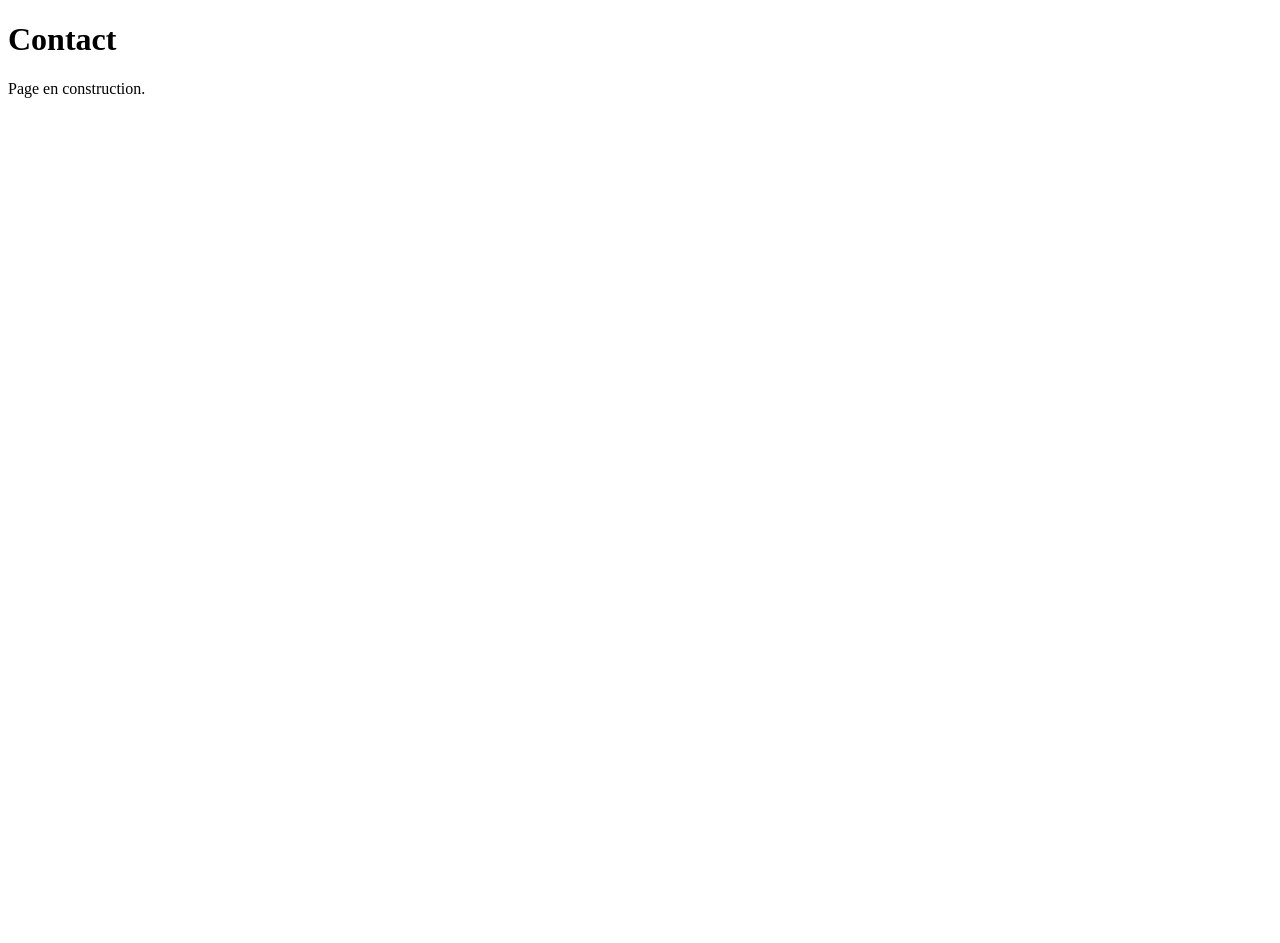
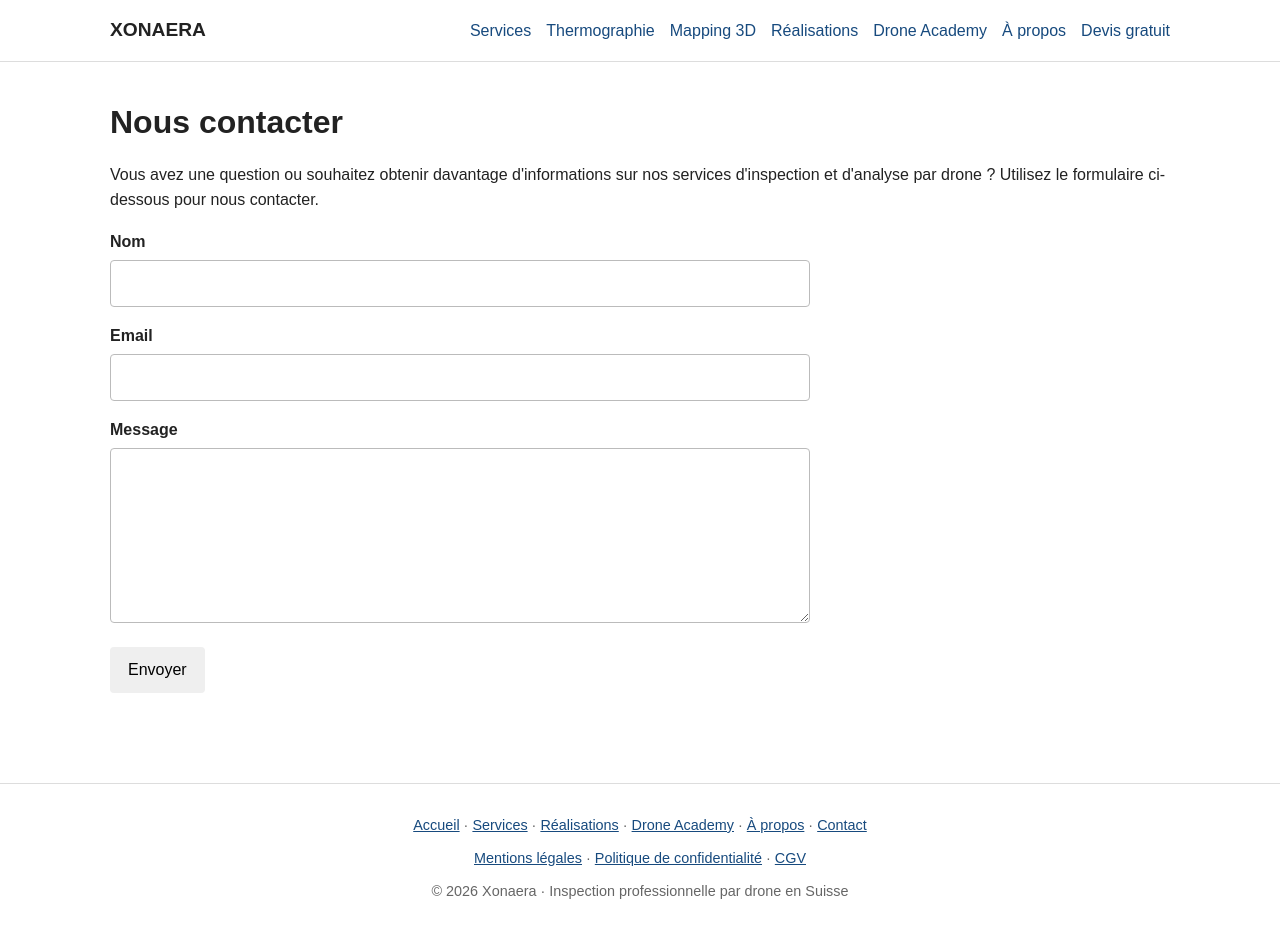
Before and after one commit to medykrena/xonaera, a plain HTML site: page fr/contact.html in a window 1280 px wide. Before the commit the page ends 800 px from the top, so only its background shows below. Drawn offline with Linux system fonts and the light colour scheme.

Commit message:
Enhance contact.html with SEO and form updates
Added meta tags for SEO and updated contact form.

```diff
--- a/fr/contact.html
+++ b/fr/contact.html
@@ -3,10 +3,108 @@
 <head>
   <meta charset="UTF-8">
   <meta name="viewport" content="width=device-width, initial-scale=1.0">
+
   <title>Contact — Xonaera</title>
+  <meta name="description" content="Contactez Xonaera pour toute demande d'information ou de renseignement concernant nos services d'inspection et d'analyse par drone en Suisse.">
+  <meta name="robots" content="index, follow">
+
+  <link rel="canonical" href="https://xonaera.ch/fr/contact.html">
+
+  <link rel="alternate" hreflang="fr" href="https://xonaera.ch/fr/contact.html">
+  <link rel="alternate" hreflang="de" href="https://xonaera.ch/de/kontakt.html">
+  <link rel="alternate" hreflang="x-default" href="https://xonaera.ch/fr/contact.html">
+
+  <meta property="og:type" content="website">
+  <meta property="og:url" content="https://xonaera.ch/fr/contact.html">
+  <meta property="og:title" content="Contact — Xonaera">
+  <meta property="og:description" content="Contactez Xonaera pour toute demande concernant nos services d'inspection et d'analyse par drone en Suisse.">
+  <meta property="og:image" content="https://xonaera.ch/assets/images/og-image.jpg">
+  <meta property="og:locale" content="fr_CH">
+
+  <link rel="icon" href="/assets/icons/favicon.ico">
+  <link rel="manifest" href="/site.webmanifest">
+
+  <link rel="stylesheet" href="/css/main.css">
 </head>
+
 <body>
-  <h1>Contact</h1>
-  <p>Page en construction.</p>
+
+  <header>
+    <nav aria-label="Navigation principale">
+      <a href="/fr/" aria-label="Xonaera — Accueil">XONAERA</a>
+      <ul>
+        <li><a href="/fr/services.html">Services</a></li>
+        <li><a href="/fr/inspection-thermique.html">Thermographie</a></li>
+        <li><a href="/fr/mapping-modelisation.html">Mapping 3D</a></li>
+        <li><a href="/fr/realisations.html">Réalisations</a></li>
+        <li><a href="/fr/academy/">Drone Academy</a></li>
+        <li><a href="/fr/a-propos.html">À propos</a></li>
+        <li><a href="/fr/devis.html">Devis gratuit</a></li>
+      </ul>
+    </nav>
+  </header>
+
+  <main>
+
+    <h1>Nous contacter</h1>
+
+    <p>
+      Vous avez une question ou souhaitez obtenir davantage d'informations
+      sur nos services d'inspection et d'analyse par drone ?
+      Utilisez le formulaire ci-dessous pour nous contacter.
+    </p>
+
+    <form name="contact" method="POST" data-netlify="true" netlify-honeypot="bot-field">
+
+      <input type="hidden" name="form-name" value="contact">
+
+      <p class="hidden">
+        <input name="bot-field">
+      </p>
+
+      <p>
+        <label>
+          Nom
+          <input type="text" name="name" required>
+        </label>
+      </p>
+
+      <p>
+        <label>
+          Email
+          <input type="email" name="email" required>
+        </label>
+      </p>
+
+      <p>
+        <label>
+          Message
+          <textarea name="message" rows="6" required></textarea>
+        </label>
+      </p>
+
+      <button type="submit">Envoyer</button>
+
+    </form>
+
+  </main>
+
+  <footer>
+    <p>
+      <a href="/fr/">Accueil</a> ·
+      <a href="/fr/services.html">Services</a> ·
+      <a href="/fr/realisations.html">Réalisations</a> ·
+      <a href="/fr/academy/">Drone Academy</a> ·
+      <a href="/fr/a-propos.html">À propos</a> ·
+      <a href="/fr/contact.html">Contact</a>
+    </p>
+    <p>
+      <a href="/fr/mentions-legales.html">Mentions légales</a> ·
+      <a href="/fr/confidentialite.html">Politique de confidentialité</a> ·
+      <a href="/fr/cgv.html">CGV</a>
+    </p>
+    <p>© 2026 Xonaera · Inspection professionnelle par drone en Suisse</p>
+  </footer>
+
 </body>
 </html>
```
